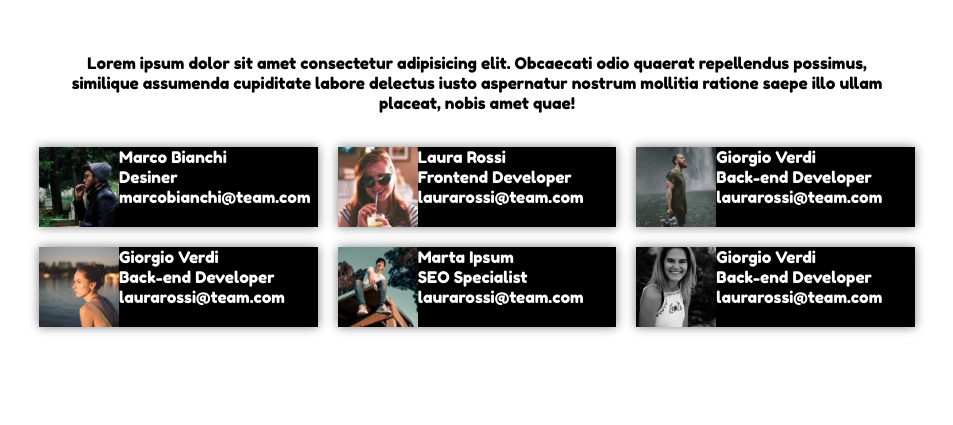
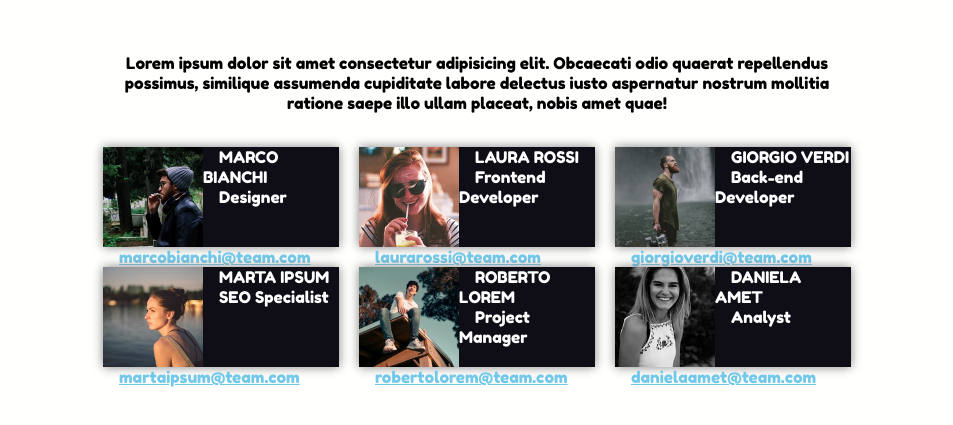
Before and after one commit to GiorgioDellutri/html-css-float-cards, a plain HTML site: page index.html in a window 1280 px wide. Shown: the part 99-524 px from the top of the page, without its empty margins (163-1116 px from the left). Drawn offline with Linux system fonts and the light colour scheme.

Commit message:
fixed span text

```diff
--- a/css/style.css
+++ b/css/style.css
@@ -6,10 +6,11 @@
 
 body{
     font-family: 'Fredoka One', cursive;
+    background-color: #fffffe;
 }
 
 .container{
-    width: 70%;
+    width: 60%;
     margin: 0 auto;
 }
 
@@ -40,8 +41,8 @@ section.cards-area{
 
 .card{
     width: calc(100% /3 - 20px);
-    height: 80px;
-    background-color: black;
+    height: 100px;
+    background-color: #0f0e17;
     margin: 10px;
     float: left;
     box-shadow: 0 0 10px gray;
@@ -59,7 +60,13 @@ section.cards-area{
     float: left;
 }
 
-span,h3{
+span{
+    color: white;
+    padding-left: 1rem;
+    padding-top: 4rem;
+}
 
-    color: white;
+a{
+    color: #72c8e9;
+    padding-left: 1rem;
 }
--- a/index.html
+++ b/index.html
@@ -19,39 +19,39 @@
             <section class="box-cards clearfix">
                 <div class="card">
                     <img src="./img/male1.png" alt="female">
-                    <span>Marco Bianchi </span><br>
-                    <span>Desiner</span><br>
-                    <span>marcobianchi@team.com</span>
+                    <span>MARCO BIANCHI </span><br>
+                    <span>Designer</span><br>
+                    <a href="">marcobianchi@team.com</a>
                 </div>
                 <div class="card">
                     <img src="./img/female1.png" alt="female">
-                    <span>Laura Rossi </span><br>
+                    <span>LAURA ROSSI </span><br>
                     <span>Frontend Developer</span><br>
-                    <span>laurarossi@team.com</span>
+                    <a href="">laurarossi@team.com</a>
                 </div>
                 <div class="card">
                     <img src="./img/male2.png" alt="female">
-                    <span>Giorgio Verdi </span><br>
+                    <span>GIORGIO VERDI </span><br>
                     <span>Back-end Developer</span><br>
-                    <span>laurarossi@team.com</span>
+                    <a href="">giorgioverdi@team.com</a>
                 </div>
                 <div class="card">
                     <img src="./img/female2.png" alt="female">
-                    <span>Giorgio Verdi </span><br>
-                    <span>Back-end Developer</span><br>
-                    <span>laurarossi@team.com</span>
+                    <span>MARTA IPSUM</span><br>
+                    <span>SEO Specialist</span><br>
+                    <a href="">martaipsum@team.com</a>
                 </div>
                 <div class="card">
                     <img src="./img/male3.png" alt="female">
-                    <span>Marta Ipsum </span><br>
-                    <span>SEO Specialist</span><br>
-                    <span>laurarossi@team.com</span>
+                    <span>ROBERTO LOREM</span><br>
+                    <span>Project Manager</span><br>
+                    <a href="">robertolorem@team.com</a>
                 </div>
                 <div class="card">
                     <img src="./img/female3.png" alt="female">
-                    <span>Giorgio Verdi </span><br>
-                    <span>Back-end Developer</span><br>
-                    <span>laurarossi@team.com</span>
+                    <span>DANIELA AMET </span><br>
+                    <span>Analyst</span><br>
+                    <a href=fdss">danielaamet@team.com</a>
                 </div>
             </section>
         </main>
```
